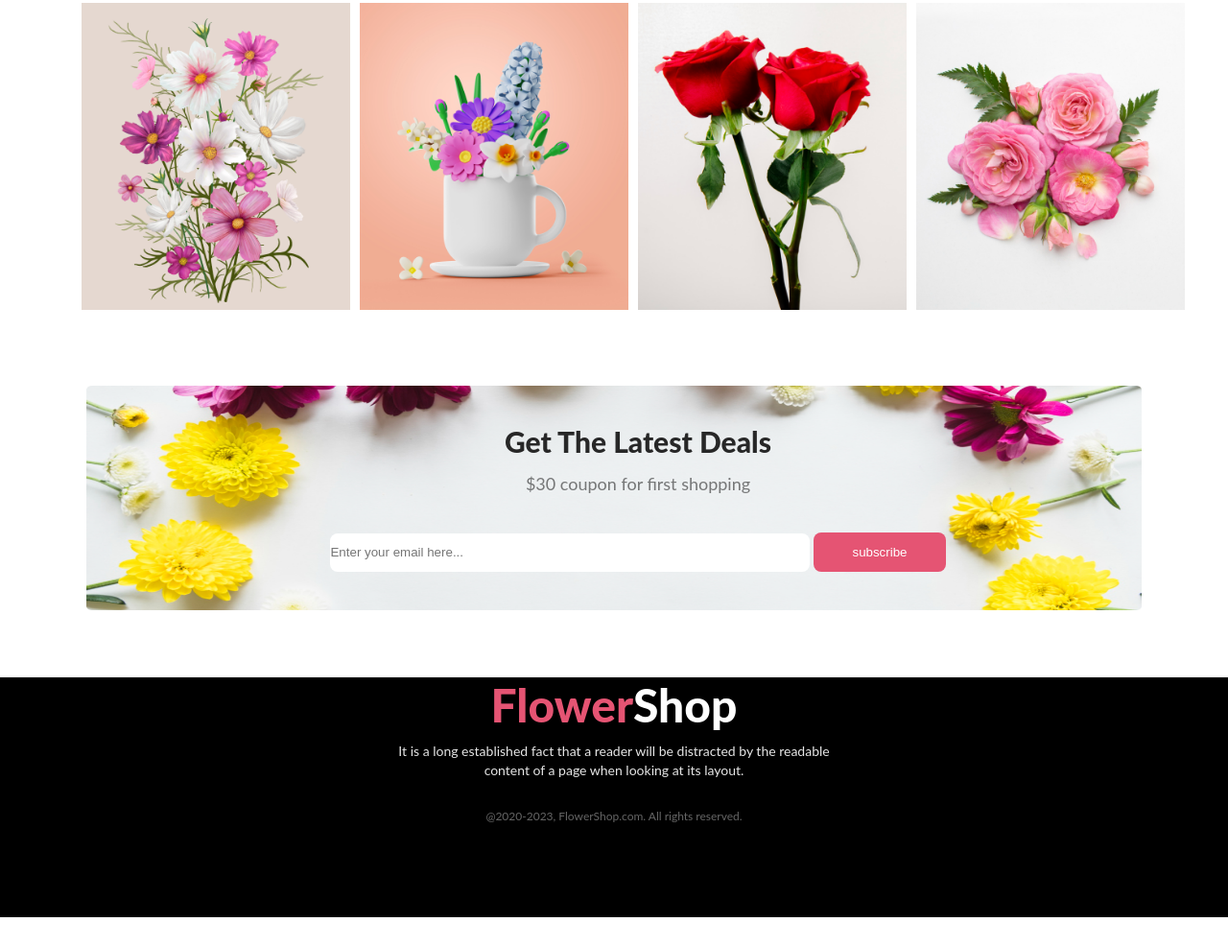
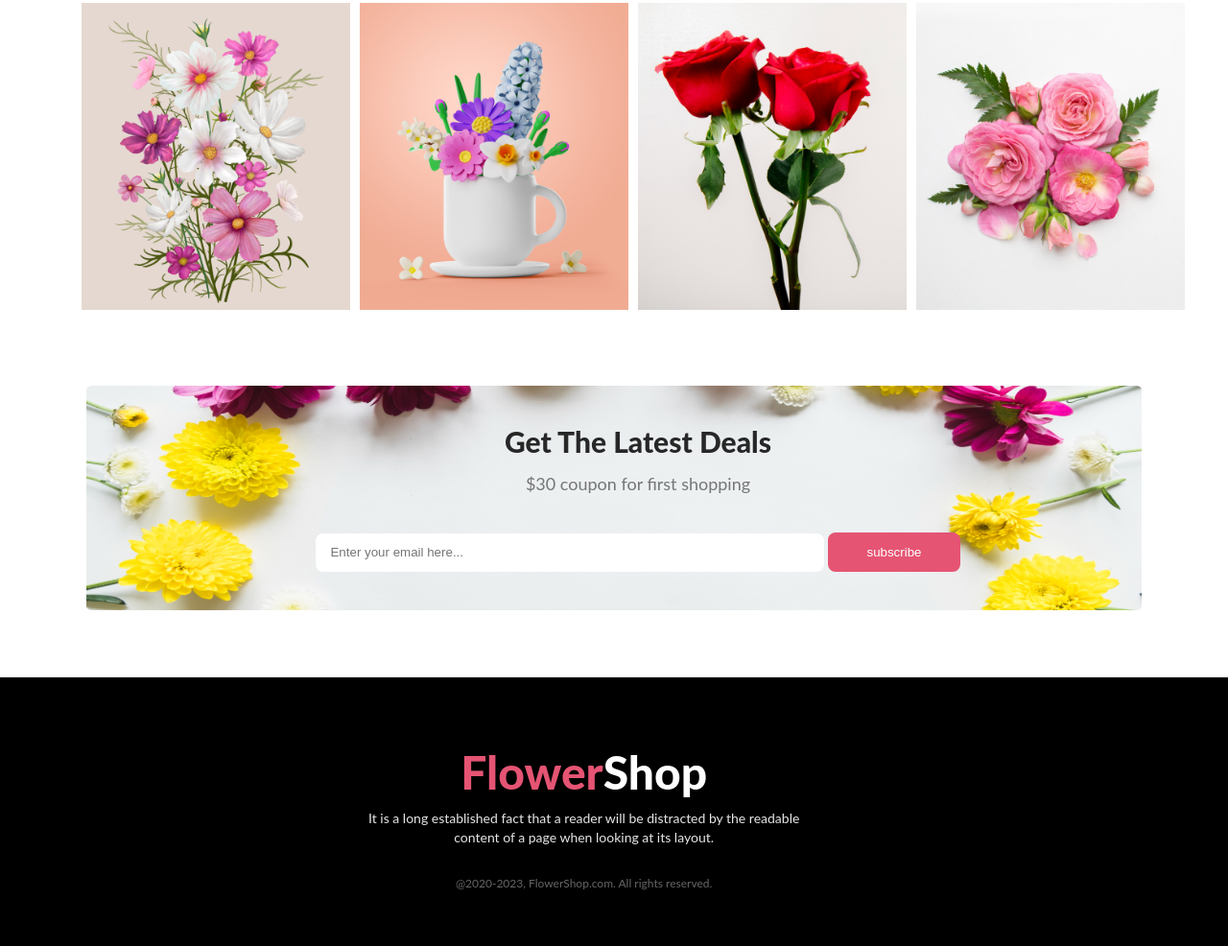
Before and after one commit to subedhussain/flowers-shop, a plain HTML site: page index.html in a window 1280 px wide. Shown: the part 2103-3089 px from the top of the page at 96% size. Before the commit the page ends 3059 px from the top, so only its background shows below. Drawn offline with Linux system fonts and the light colour scheme.

Commit message:
add title

```diff
--- a/style.css
+++ b/style.css
@@ -248,19 +248,25 @@
     border-radius: 8px;
     border: none;
     background: #FFF;
-    padding: 5px 0px;
+    padding: 5px 15px;
 }
 
 footer {
     background: #000;
     width: 100%;
-    height: 250px;
+    height: 280px;
     margin-top: 70px;
 }
 
 .final-footer{
+    position: absolute;
+    margin-top: 70px;
+
+}
+.footer-main{
     text-align: center;
-
+    width: 40%;
+    margin: 0px auto;
 }
 
 .footer-heading {
```
